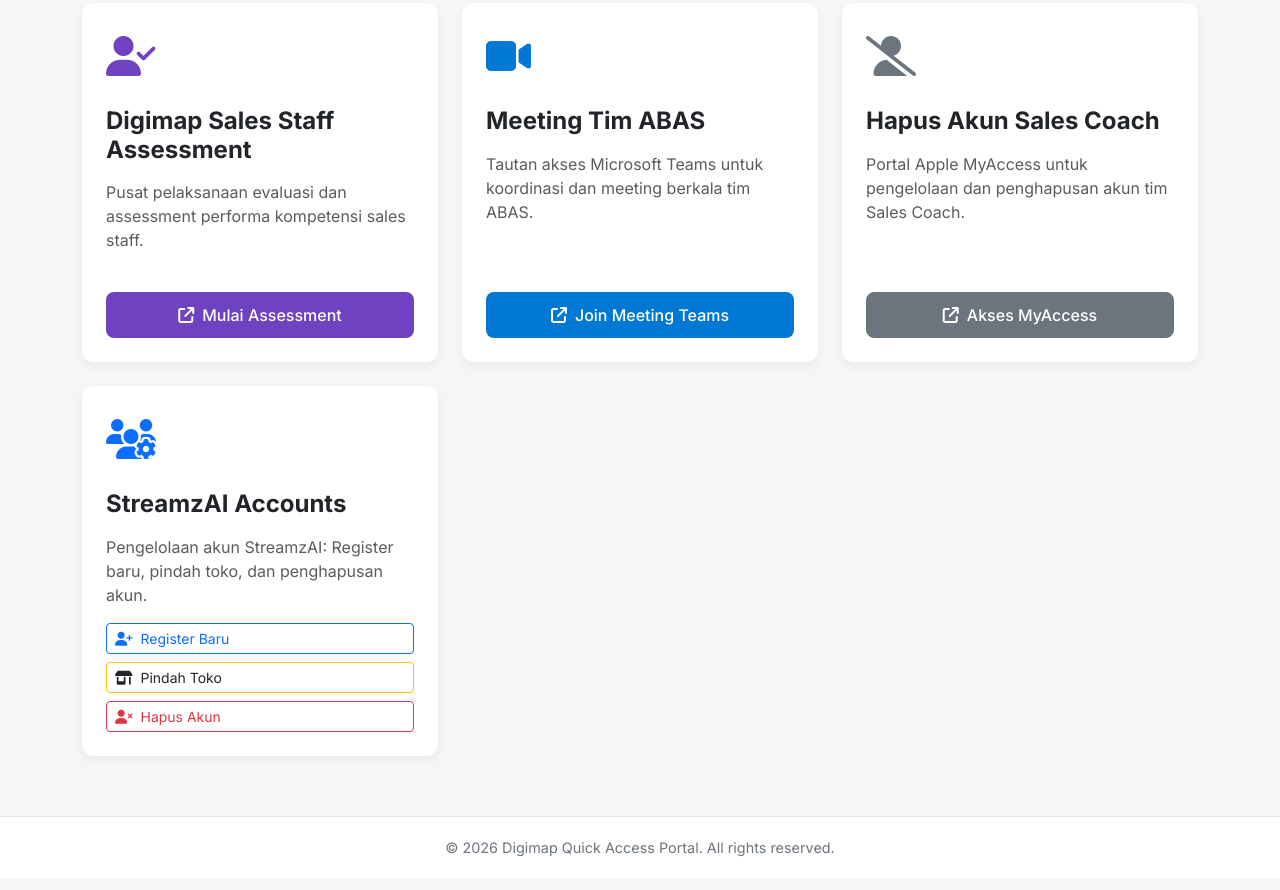
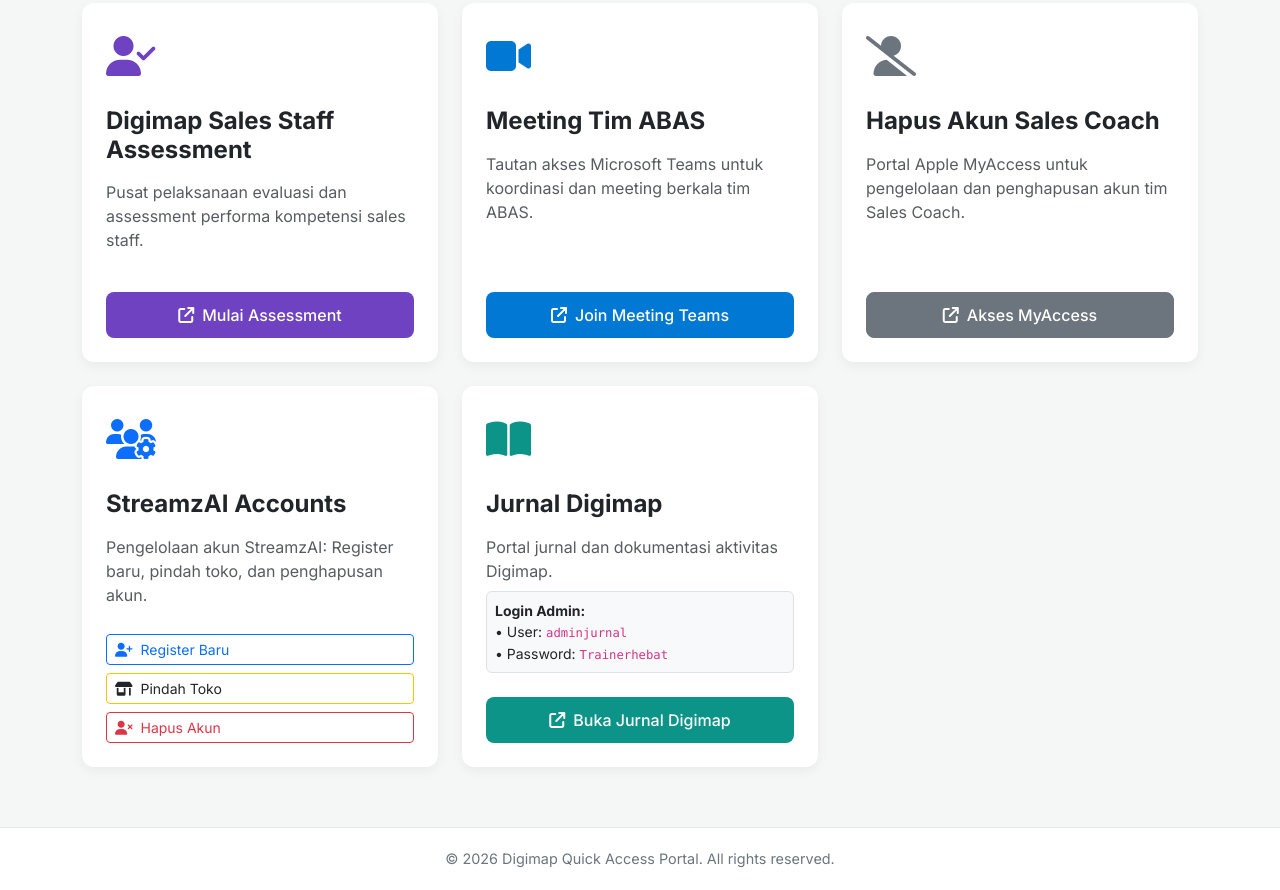
Before and after one commit to ztevejob/Dasboard-Portal, a plain HTML site: page index.html in a window 1280 px wide. Shown: the part 967-1857 px from the top of the page. Drawn offline with nearby package versions, Linux system fonts and the light colour scheme.

Commit message:
Update index.html

```diff
--- a/index.html
+++ b/index.html
@@ -345,6 +345,27 @@
                     </div>
                 </div>
 
+                <!-- 11. Jurnal Digimap -->
+                <div class="col-md-4">
+                    <div class="card card-portal p-4 d-flex flex-column justify-content-between">
+                        <div>
+                            <div class="card-icon" style="color: #0d9488;"><i class="fa-solid fa-book-open"></i></div>
+                            <h4 class="fw-bold mb-3">Jurnal Digimap</h4>
+                            <p class="text-muted mb-2">Portal jurnal dan dokumentasi aktivitas Digimap.</p>
+                            <div class="p-2 bg-light rounded border small text-dark">
+                                <strong>Login Admin:</strong><br>
+                                • User: <code>adminjurnal</code><br>
+                                • Password: <code>Trainerhebat</code>
+                            </div>
+                        </div>
+                        <div class="mt-4">
+                            <a href="https://jurnal-digimap.vercel.app/" target="_blank" class="btn btn-portal w-100 text-white" style="background-color: #0d9488;">
+                                <i class="fa-solid fa-arrow-up-right-from-square me-2"></i>Buka Jurnal Digimap
+                            </a>
+                        </div>
+                    </div>
+                </div>
+
             </div>
         </div>
     </div>
@@ -459,6 +480,14 @@
                 <span class="app-label">StreamzAI Hapus</span>
             </a>
 
+            <!-- 13. Jurnal Digimap -->
+            <a href="https://jurnal-digimap.vercel.app/" target="_blank" class="app-item" title="Admin User: adminjurnal | Pass: Trainerhebat">
+                <div class="app-icon-wrapper" style="background: linear-gradient(135deg, #14b8a6, #0f766e);">
+                    <i class="fa-solid fa-book-open"></i>
+                </div>
+                <span class="app-label">Jurnal Digimap</span>
+            </a>
+
         </div>
     </div>
 
```
